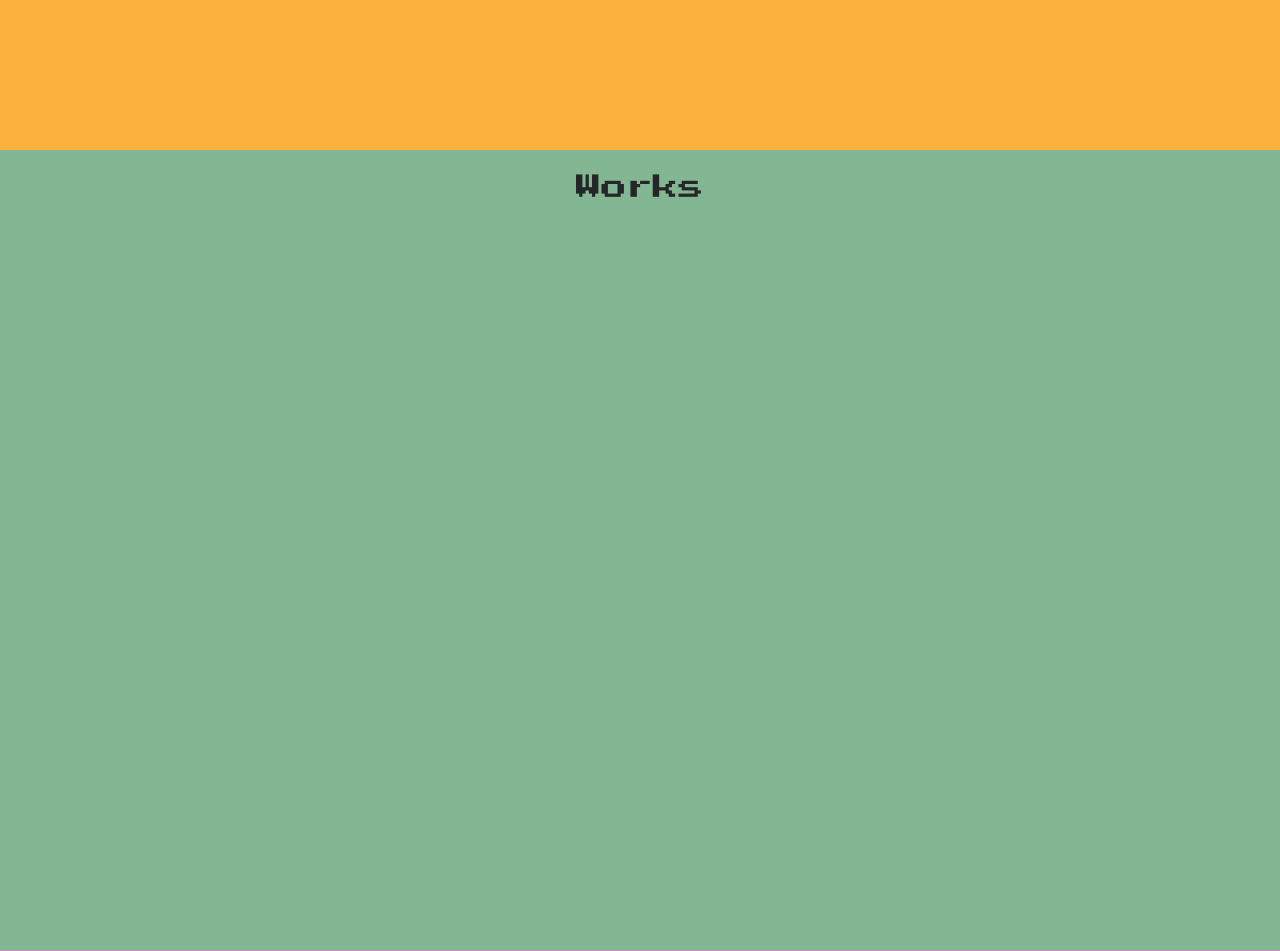
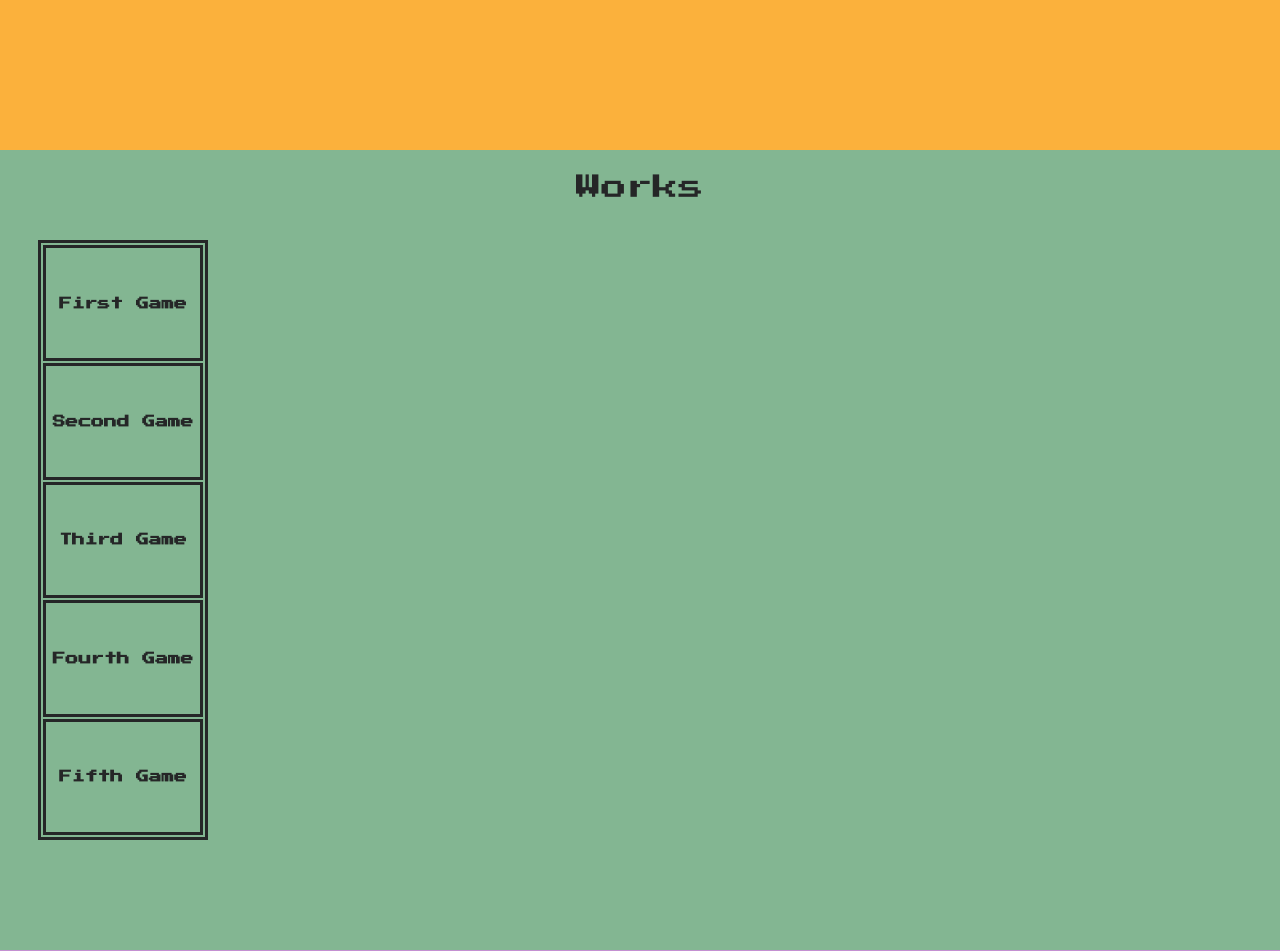
Before and after one commit to tongvietdung/My-Website-, a PHP site: page / in a window 1280 px wide. Shown: the part 1450-2401 px from the top of the page. Run offline with PHP 8.4, Linux system fonts and the light colour scheme; lists and menus that the app fills with data are empty.

Commit message:
Added more effect and style
Add favicon.
Added project list.

```diff
--- a/index.html
+++ b/index.html
@@ -5,7 +5,8 @@
 
 <!-- Load CSS style file -->
 <link rel="stylesheet" href="stylesheet.css">
-
+<!-- Load Favicon -->
+<link rel="shortcut icon" type="image/x-icon" href="favicon.ico">
 <!-- Head includes title, greeting-->
 <body>
     <!--TITLE-->
@@ -23,9 +24,9 @@
 
         <nav id="navigation">
             <ul>
-                <a href="#about" accesskey="a"><li class="navigation-item">About</li></a>
-                <a href="#works" accesskey="w"><li class="navigation-item">Works</li></a>
-                <a href="#contact" accesskey="c"><li class="navigation-item">Contact</li></a>
+                <a href="#about" accesskey="a"><li class="navigation-item zoom">About</li></a>
+                <a href="#works" accesskey="w"><li class="navigation-item zoom">Works</li></a>
+                <a href="#contact" accesskey="c"><li class="navigation-item zoom">Contact</li></a>
             </ul>
         </nav>
     </div>
@@ -38,6 +39,24 @@
     <!--Works-->
     <div class="section" id="works">
         <div class="works-title">Works</div>
+
+        <table id="works-table">
+            <tr>
+                <th class="swipe-effect">First Game</th>
+            </tr>
+            <tr>
+                <th class="swipe-effect">Second Game</th>
+            </tr>
+            <tr>
+                <th class="swipe-effect">Third Game</th>
+            </tr>
+            <tr>
+                <th class="swipe-effect">Fourth Game</th>
+            </tr>
+            <tr>
+                <th class="swipe-effect">Fifth Game</th>
+            </tr>
+        </table>
     </div>
 
     <!--Contact-->
--- a/index.js
+++ b/index.js
@@ -15,7 +15,7 @@ $(document).ready(function () {
         /* If mouse is scrolled (which is the verticle position of BODY or the ROOT element is > 50px) */
         if (document.body.scrollTop > 50 || document.documentElement.scrollTop > 50) {
             /* Find the navigation box and scale it down and move to the bottom of the screen */
-            document.getElementById('navigation').style.transform = "scale(0.8) translateY(30vh)";
+            document.getElementById('navigation').style.transform = "scale(0.8) translateY(35vh)";
             console.log(document.getElementById('navigation').style.transform);
             /* Find all items in navigation box and change its text color and background */
             for (let item of document.getElementsByClassName('navigation-item')) {
@@ -31,4 +31,13 @@ $(document).ready(function () {
             }
         }
     }
+
+    /* When hover game item, show panel */
+    $('th').hover(function () {
+            // over
+
+        }, function () {
+            // out
+        }
+    );
 });
--- a/stylesheet.css
+++ b/stylesheet.css
@@ -73,19 +73,19 @@
     /*NAVIGATION MENU---------------------------------------------------------------------*/
     #navigation {
         position: fixed;
-        top: 60vh;
+        top: 70vh;
         left: 0;
         right: 0;
 
         font-size: 1.5vmax;
         transition: 0.4s;
 
-        animation-name: fade-in;
+        animation-name: zoom-in-nav;
         animation-duration: 0.8s;
         animation-fill-mode: forwards;
     }
 
-    @keyframes fade-in{
+    @keyframes zoom-in-nav{
         0% {
             top: 110vh;
         }
@@ -146,6 +146,40 @@
         font-size: 2vmax;
     }
 
+    #works-table{
+        position: absolute;
+        height: 75vh;
+
+        margin-top: 5vh;
+        border: solid ;
+        box-sizing: border-box;
+        border-collapse: separate;
+
+    }
+
+    th {
+        box-sizing: border-box;
+        border: solid;
+        padding: 0.5em;
+        font-size: 1vmax;
+    }
+
+    .swipe-effect {
+        transition: 0.4s;
+    }
+
+    .swipe-effect:hover {
+        background-color: var(--raisin-black);
+        color: var(--dark-sea-green);
+        transform: scale(1.2);
+        transition: 0.4s;
+        border-style: hidden;
+    }
+
+    #first-game-content {
+        position: absolute;
+    }
+
     /*CONTACT SECTION---------------------------------------------------------------------*/
     #contact {
         background-color: var(--wisteria);
@@ -178,11 +212,11 @@
         color: inherit;
     }
 
-    li {
+    li:not([name="game-item"]) {
         transition: all 0.3s;
     }
 
-    li:hover {
+    li:hover:not([name="game-item"]) {
         transform: scale(1.2);
         transition: all 0.3s;
         /* Strange line appear when zoom in. Use this to remove?*/
```
Also changed, not shown: favicon.ico (added), favicon_io/android-chrome-192x192.png (added), favicon_io/android-chrome-512x512.png (added), favicon_io/apple-touch-icon.png (added), favicon_io/favicon-16x16.png (added), favicon_io/favicon-32x32.png (added), favicon_io/favicon.ico (added), favicon_io/site.webmanifest (added), image/facebook.png (deleted).
